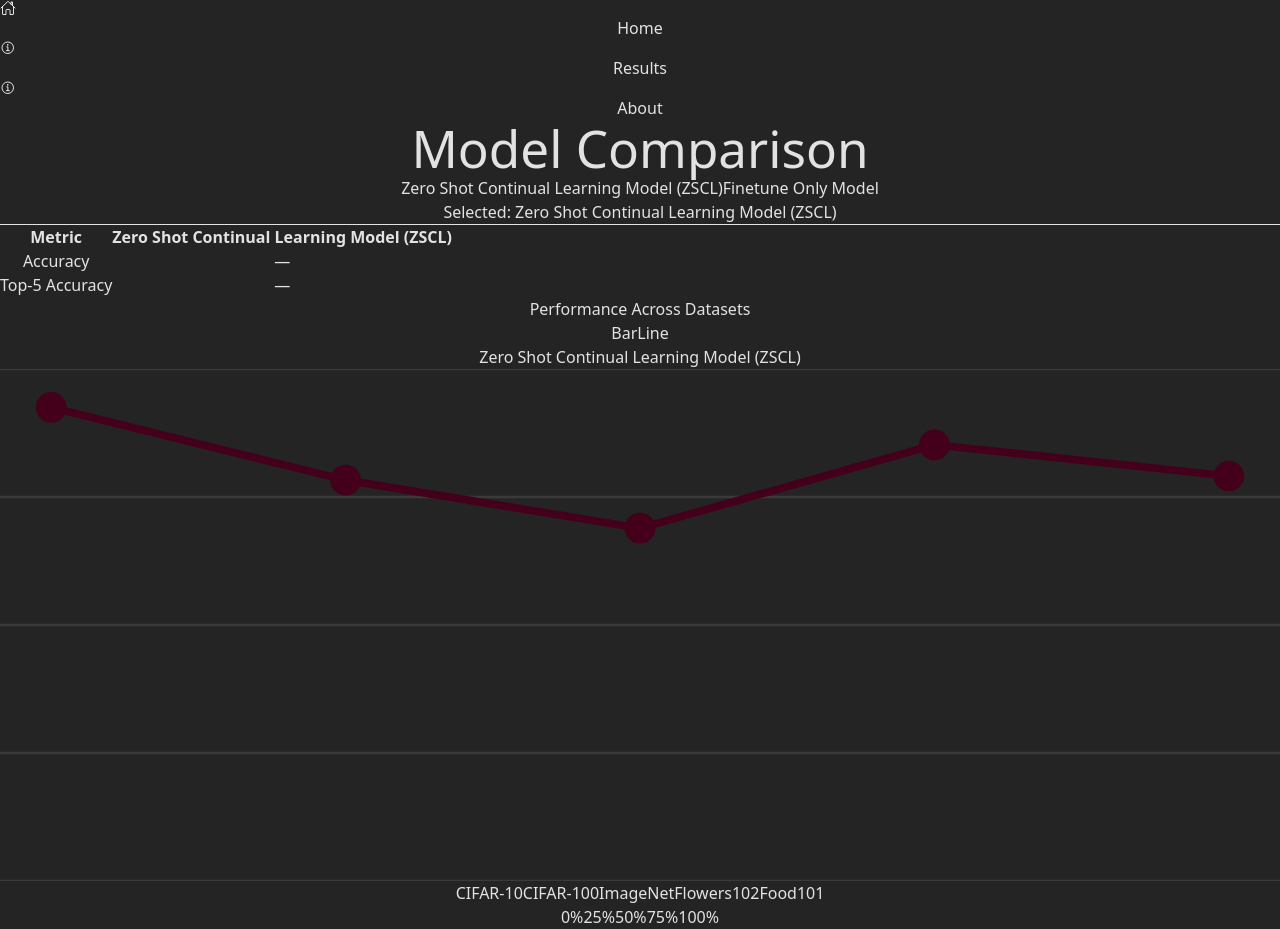
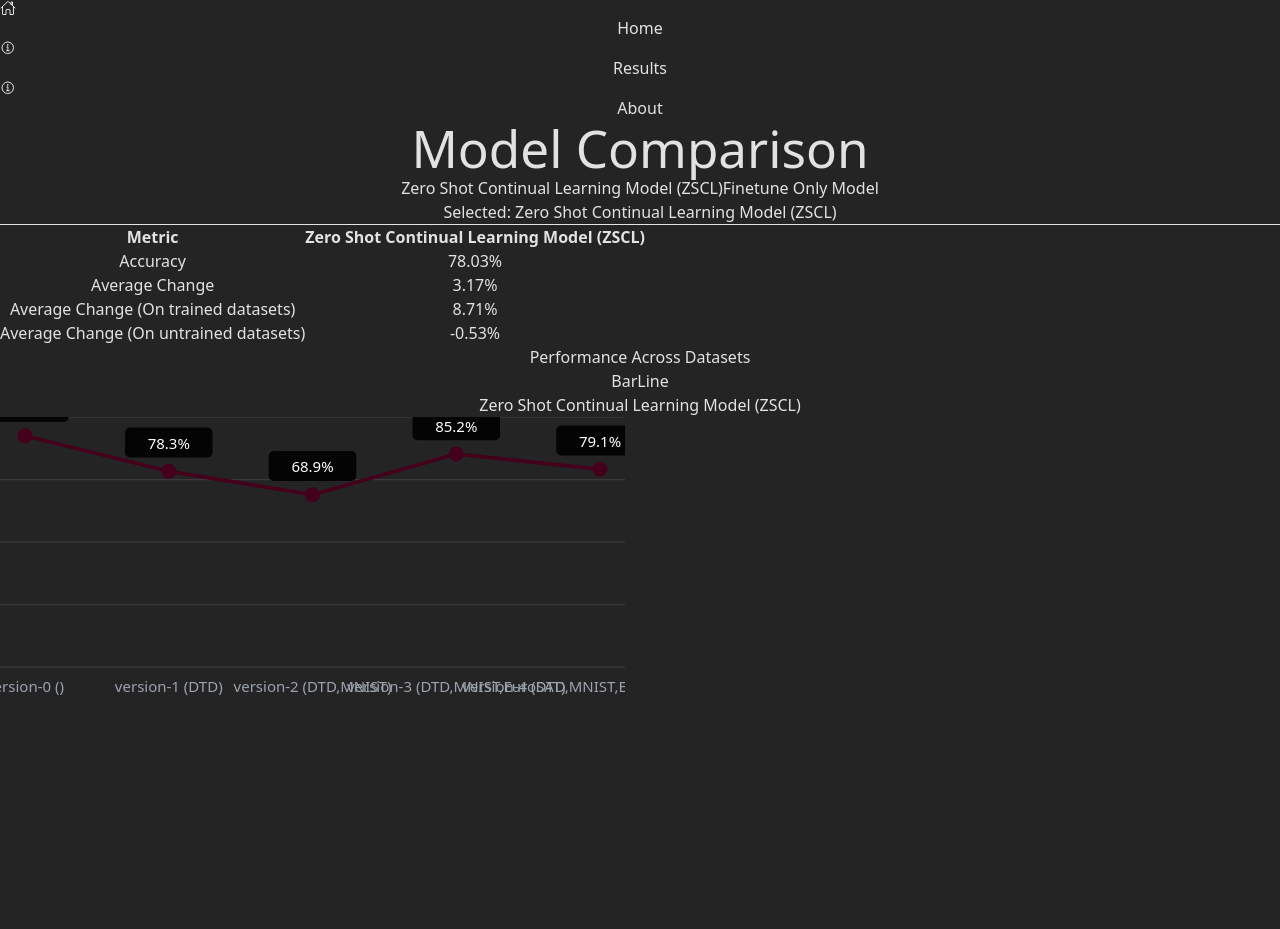
Before and after one commit to JuicedCooky/zscl_ui, a React (Vite) app in the folder frontend/: page /results in a window 1280 px wide. Both pictures are taken after a click on the button "Line". After the commit the page ends 800 px from the top, so only its background shows below. Built offline with nearby package versions, Linux system fonts and the light colour scheme.

Commit message:
receives data from json based on key for chart

```diff
--- a/frontend/src/assets/results/results.json
+++ b/frontend/src/assets/results/results.json
@@ -1,22 +1,28 @@
 {
     "pure_finetune": {
-        "accuracy": 75.90,
+        "accuracy": 75.41,
+        "average_change" : 2.51,
+        "average_change_trained_datasets": 8.52,
+        "average_change_untrained_datasets": -1.50,
         "running_accuracy": [
-            65.37,
-            65.55,
-            67.64,
-            72.27,
-            75.90
+            65.38,
+            65.98,
+            67.42,
+            71.30,
+            75.41
         ],
         "transfer_scores": [
-            -0.01,
-            0.14,
-            2.45,
-            -0.04
+            0.60,
+            1.44,
+            3.88,
+            4.11
         ]
     },
     "zscl_freeze": {
-        "accuracy": "78.03",
+        "accuracy": 78.03,
+        "average_change": 3.17,
+        "average_change_trained_datasets": 8.71,
+        "average_change_untrained_datasets": -0.53,
         "running_accuracy": [
             65.37,
             68.78,
--- a/frontend/src/pages/Results.jsx
+++ b/frontend/src/pages/Results.jsx
@@ -1,19 +1,23 @@
 import React, { useState } from "react";
 import results from "../assets/results/results.json";
 
-const MODEL_NAMES = [
-    "Zero Shot Continual Learning Model (ZSCL)",
-    "Finetune Only Model"
+const MODELS = [
+    { name: "Zero Shot Continual Learning Model (ZSCL)", key: "zscl_freeze" },
+    { name: "Finetune Only Model", key: "pure_finetune" }
 ];
+
+const MODEL_NAMES = MODELS.map(m => m.name);
 
 const ROW_LABELS = [
     { key: "accuracy", label: "Accuracy" },
-    { key: "top5", label: "Top-5 Accuracy" },
+    { key: "average_change", label: "Average Change" },
+    { key: "average_change_trained_datasets", label: "Average Change (On trained datasets)" },
+    { key: "average_change_untrained_datasets", label: "Average Change (On untrained datasets)" },
 ];
 
 // Temporary chart data - task/dataset performance
 const CHART_DATA = {
-    labels: ["CIFAR-10", "CIFAR-100", "ImageNet", "Flowers102", "Food101"],
+    labels: ["version-0 ()", "version-1 (DTD)", "version-2 (DTD,MNIST)", "version-3 (DTD,MNIST,EuroSAT)", "version-4 (DTD,MNIST,EuroSAT,Flowers)"],
     datasets: [
         {
             name: "Zero Shot Continual Learning Model (ZSCL)",
@@ -96,17 +100,21 @@ export default function Results({ className }) {
                                     key={row.key}
                                     // className={idx % 2 === 0 ? "bg-white/5" : ""}
                                 >
-                                    <td className="p-4 text-left font-medium border-r border-[var(--color-honeydew)]/20">
+                                    <td className={`p-4 text-left font-medium border-r border-[var(--color-honeydew)]/20  ${idx % 2 === 0 ? " bg-white/5" : ""}`}>
                                         {row.label}
                                     </td>
-                                    {activeModels.map((modelName) => (
-                                        <td
-                                            key={`${modelName}-${row.key}`}
-                                            className={`"p-4 text-center text-gray-400" ${idx % 2 === 0 ? "bg-white/5" : ""}`}
-                                        >
-                                            —
-                                        </td>
-                                    ))}
+                                    {activeModels.map((modelName) => {
+                                        const model = MODELS.find(m => m.name === modelName);
+                                        const value = model && results[model.key] ? results[model.key][row.key] : "—";
+                                        return (
+                                            <td
+                                                key={`${modelName}-${row.key}`}
+                                                className={`p-4 text-center ${idx % 2 === 0 ? "bg-white/5" : ""}`}
+                                            >
+                                                {typeof value === "number" || !isNaN(value) ? `${value}%` : value}
+                                            </td>
+                                        );
+                                    })}
                                 </tr>
                             ))}
                         </tbody>
@@ -194,8 +202,8 @@ export default function Results({ className }) {
                             </div>
                         ) : (
                             /* Line Chart */
-                            <div className="relative h-64">
-                                <svg className="w-full h-48" viewBox="0 0 500 200" preserveAspectRatio="none">
+                            <div className="relative">
+                                <svg className="w-full" style={{ height: "300px" }} viewBox="0 0 500 240" preserveAspectRatio="xMidYMid meet">
                                     {/* Grid lines */}
                                     {[0, 25, 50, 75, 100].map((val) => (
                                         <line
@@ -235,40 +243,75 @@ export default function Results({ className }) {
                                                         const x = (idx / (CHART_DATA.labels.length - 1)) * 460 + 20;
                                                         const y = 200 - val * 2;
                                                         return (
-                                                            <g key={`${dataset.name}-point-${idx}`} className="group">
+                                                            <g key={`${dataset.name}-point-${idx}`} className="group cursor-pointer">
+                                                                {/* Larger invisible hover area */}
+                                                                <circle
+                                                                    cx={x}
+                                                                    cy={y}
+                                                                    r="10"
+                                                                    fill="transparent"
+                                                                />
+                                                                {/* Visible dot */}
                                                                 <circle
                                                                     cx={x}
                                                                     cy={y}
                                                                     r="6"
                                                                     fill={dataset.color}
-                                                                    className="transition-all duration-300 hover:r-8"
+                                                                    className="transition-all duration-300 group-hover:r-8"
                                                                 />
-                                                                <title>{`${CHART_DATA.labels[idx]}: ${val}%`}</title>
+                                                                {/* Tooltip */}
+                                                                <g className="opacity-0 group-hover:opacity-100 transition-opacity pointer-events-none">
+                                                                    <rect
+                                                                        x={x - 35}
+                                                                        y={y - 35}
+                                                                        width="70"
+                                                                        height="24"
+                                                                        rx="4"
+                                                                        fill="rgba(0,0,0,0.9)"
+                                                                    />
+                                                                    <text
+                                                                        x={x}
+                                                                        y={y - 18}
+                                                                        textAnchor="middle"
+                                                                        fill="white"
+                                                                        fontSize="12"
+                                                                    >
+                                                                        {`${val}%`}
+                                                                    </text>
+                                                                </g>
                                                             </g>
                                                         );
                                                     })}
                                                 </g>
                                             );
                                         })}
+                                    {/* X-axis labels inside SVG */}
+                                    {CHART_DATA.labels.map((label, idx) => {
+                                        const x = (idx / (CHART_DATA.labels.length - 1)) * 460 + 20;
+                                        return (
+                                            <text
+                                                key={label}
+                                                x={x}
+                                                y="220"
+                                                textAnchor="middle"
+                                                fill="rgb(156, 163, 175)"
+                                                fontSize="12"
+                                            >
+                                                {label}
+                                            </text>
+                                        );
+                                    })}
                                 </svg>
-                                {/* X-axis labels */}
-                                <div className="flex justify-between px-2 mt-2">
-                                    {CHART_DATA.labels.map((label) => (
-                                        <span key={label} className="text-sm text-gray-400">
-                                            {label}
-                                        </span>
-                                    ))}
-                                </div>
                             </div>
                         )}
 
                         {/* Y-axis labels */}
                         <div className="flex justify-between text-xs text-gray-500 px-4">
-                            <span>0%</span>
+                            {/* <span>0%</span>
                             <span>25%</span>
                             <span>50%</span>
                             <span>75%</span>
-                            <span>100%</span>
+                            <span>100%</span> */}
                         </div>
                     </div>
                 )}
```
